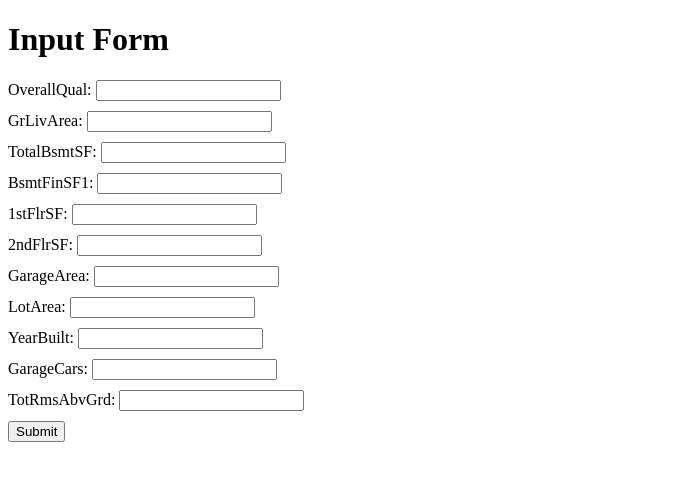
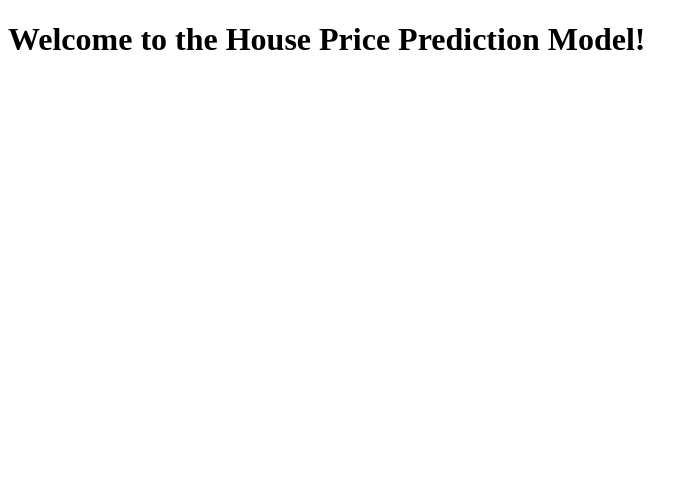
Before and after one commit to hslee0824/banking_data, a Flask app: page / in a window 1280 px wide. Shown: the top 481 px of the page, without its empty margins (0-698 px from the left). Run offline with Flask 3, Linux system fonts and the light colour scheme; parts of the project's set-up code (start-up, migrations or seed data) failed here and were passed over.

Commit message:
delete input boxes in index.html

```diff
--- a/server/deploy/templates/index.html
+++ b/server/deploy/templates/index.html
@@ -1,78 +1,10 @@
 <!DOCTYPE html>
 <html>
 <head>
-    <title>My Website</title>
-    <style>
-        .form-row {
-            margin-bottom: 10px;
-        }
-
-        .form-row input {
-            margin-right: 10px;
-        }
-    </style>
+    <title>House Price Prediction</title>
 </head>
 <body>
-    <h1>Input Form</h1>
+    <h1>Welcome to the House Price Prediction Model!</h1>
 
-    <form action="/process" method="POST">
-
-        <div class="form-row">
-            <label for="OverallQual">OverallQual:</label>
-            <input type="text" id="OverallQual" name="OverallQual" required>
-        </div>
-
-        <div class="form-row">
-            <label for="GrLivArea">GrLivArea:</label>
-            <input type="text" id="GrLivArea" name="GrLivArea" required>
-        </div>
-
-        <div class="form-row">
-            <label for="TotalBsmtSF">TotalBsmtSF:</label>
-            <input type="text" id="TotalBsmtSF" name="TotalBsmtSF" required>
-        </div>
-
-        <div class="form-row">
-            <label for="BsmtFinSF1">BsmtFinSF1:</label>
-            <input type="text" id="BsmtFinSF1" name="BsmtFinSF1" required>
-        </div>
-
-        <div class="form-row">
-            <label for="1stFlrSF">1stFlrSF:</label>
-            <input type="text" id="1stFlrSF" name="1stFlrSF" required>
-        </div>
-
-        <div class="form-row">
-            <label for="2ndFlrSF">2ndFlrSF:</label>
-            <input type="text" id="2ndFlrSF" name="2ndFlrSF" required>
-        </div>
-
-        <div class="form-row">
-            <label for="GarageArea">GarageArea:</label>
-            <input type="text" id="GarageArea" name="GarageArea" required>
-        </div>
-
-        <div class="form-row">
-            <label for="LotArea">LotArea:</label>
-            <input type="number" id="LotArea" name="LotArea" required>
-        </div>
-
-        <div class="form-row">
-            <label for="YearBuilt">YearBuilt:</label>
-            <input type="text" id="YearBuilt" name="YearBuilt" required>
-        </div>
-
-        <div class="form-row">
-            <label for="GarageCars">GarageCars:</label>
-            <input type="text" id="GarageCars" name="GarageCars" required>
-        </div>
-
-        <div class="form-row">
-            <label for="TotRmsAbvGrd">TotRmsAbvGrd:</label>
-            <input type="text" id="TotRmsAbvGrd" name="TotRmsAbvGrd" required>
-        </div>
-
-        <button type="submit">Submit</button>
-    </form>
 </body>
 </html>
--- a/server/test_for_post.py
+++ b/server/test_for_post.py
@@ -6,10 +6,10 @@ url = 'https://house-price-prediction-1e0q.onrender.com/process'
 
 # Define the data to send
 data = {
-    'OverallQual': '10',
+    'OverallQual': '1',
     'GrLivArea': '100',
-    'TotalBsmtSF' : '100',
-    'BsmtFinSF1' : '100',
+    'TotalBsmtSF' : '1',
+    'BsmtFinSF1' : '1',
     '1stFlrSF' : '100',
     '2ndFlrSF' : '100',
     'GarageArea' : '100',
```
